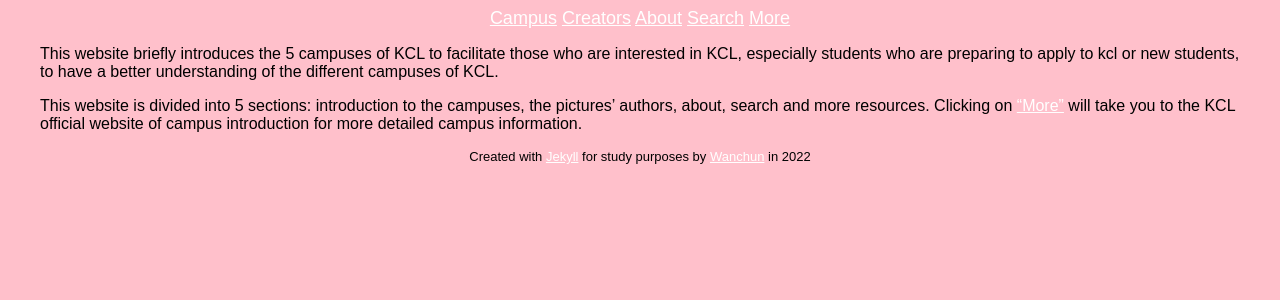
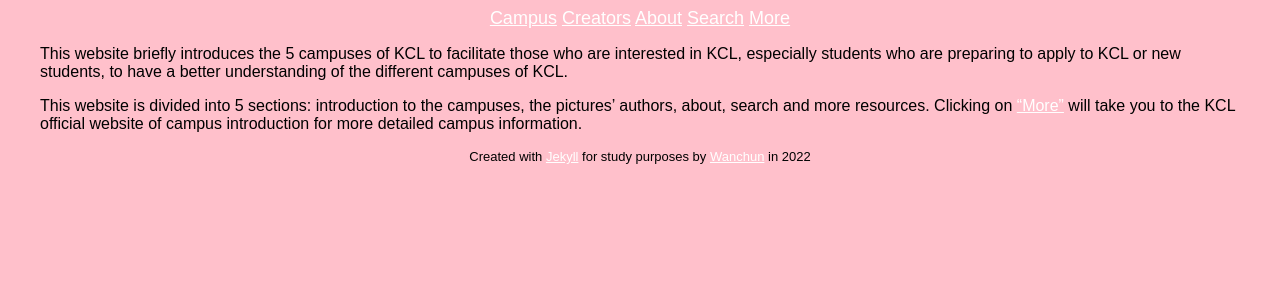
Before and after one commit to Whereismycatt/campus, a Jekyll site: the page built from about.markdown, in a window 1280 px wide. Shown: the top 300 px of the page. Built offline with Jekyll 4.4.1, drawn with Linux system fonts in a browser that asks for light colours.

```diff
--- a/about.markdown
+++ b/about.markdown
@@ -4,6 +4,6 @@ title: About
 permalink: /about/
 ---
 
-This website briefly introduces the 5 campuses of KCL to facilitate those who are interested in KCL, especially students who are preparing to apply to kcl or new students, to have a better understanding of the different campuses of KCL.
+This website briefly introduces the 5 campuses of KCL to facilitate those who are interested in KCL, especially students who are preparing to apply to KCL or new students, to have a better understanding of the different campuses of KCL.
 
 This website is divided into 5 sections: introduction to the campuses, the pictures' authors, about, search and more resources. Clicking on <a href="https://www.kcl.ac.uk/visit">"More"</a> will take you to the KCL official website of campus introduction for more detailed campus information.
```
